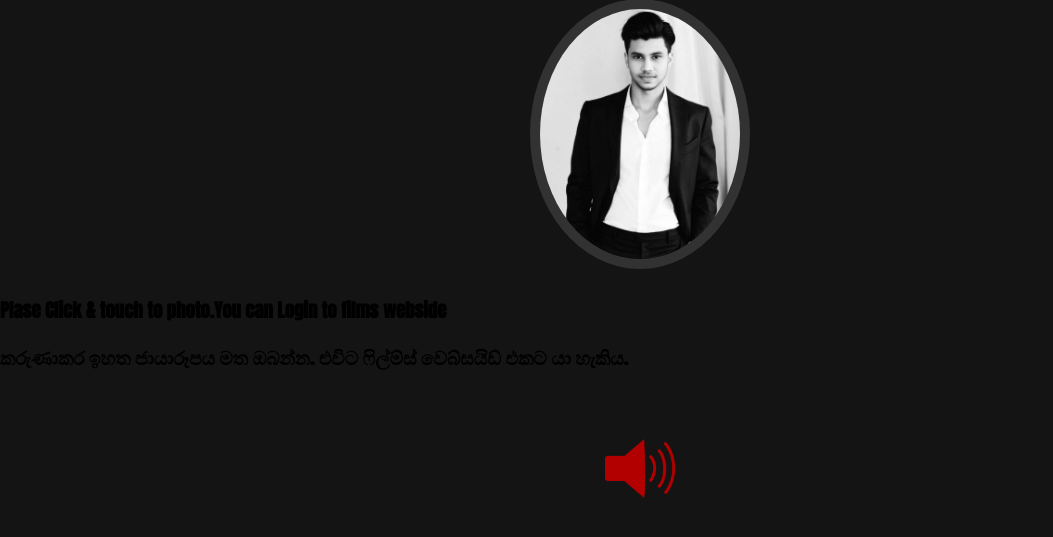
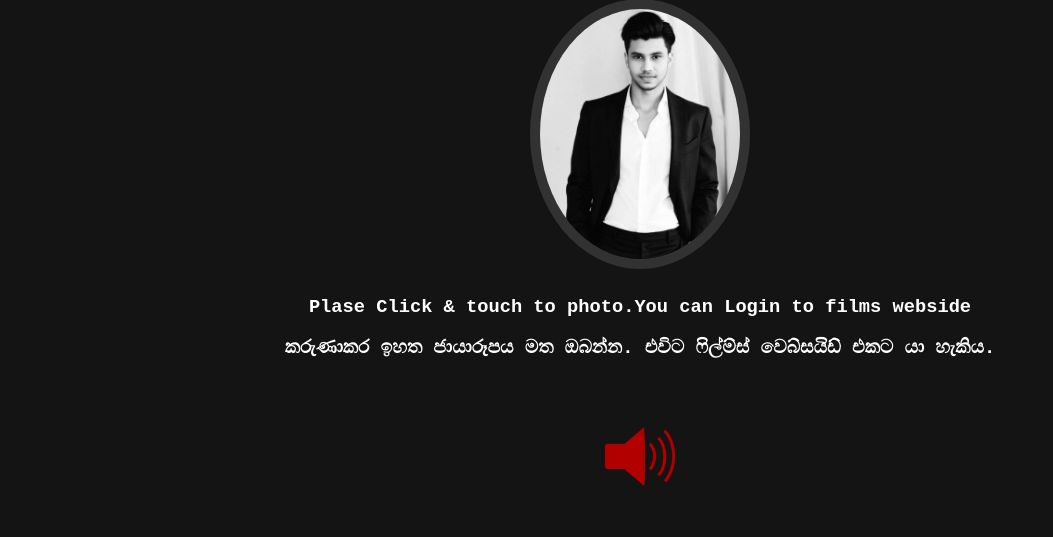
Before and after one commit to shakabum111/rasinthabandara, a PHP site: page /fims.html in a window 1280 px wide. Shown: the part 231-768 px from the top of the page, without its empty margins (0-1053 px from the left). Run offline with PHP 8.4, Linux system fonts and the light colour scheme.

Commit message:
Update index.css

```diff
--- a/style/index.css
+++ b/style/index.css
@@ -73,3 +73,8 @@
             width: 80px;
         }
     }
+ .text{
+        color: white;
+        font-family: 'Courier New', Courier, monospace;
+        text-align: center;
+    }
```
